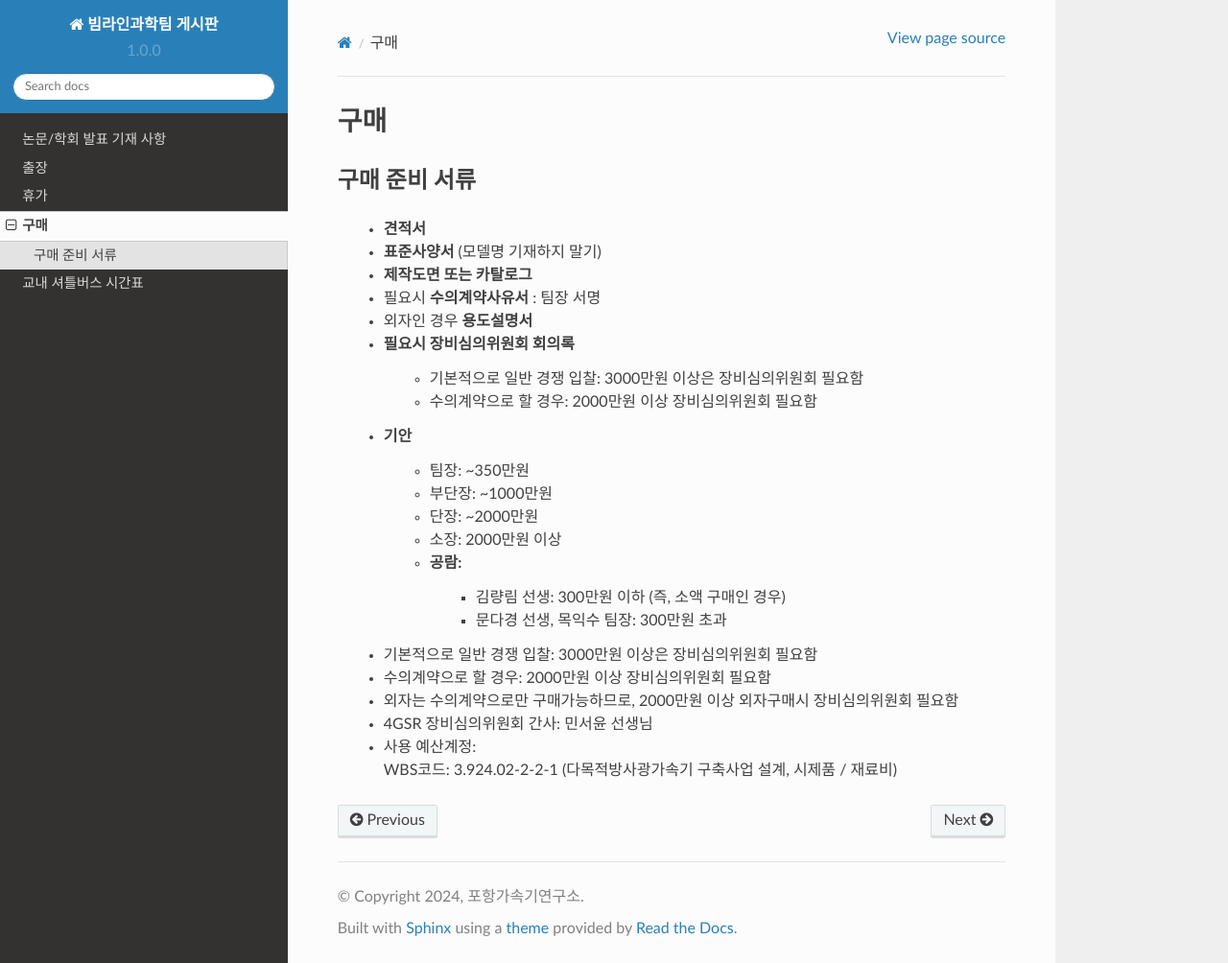
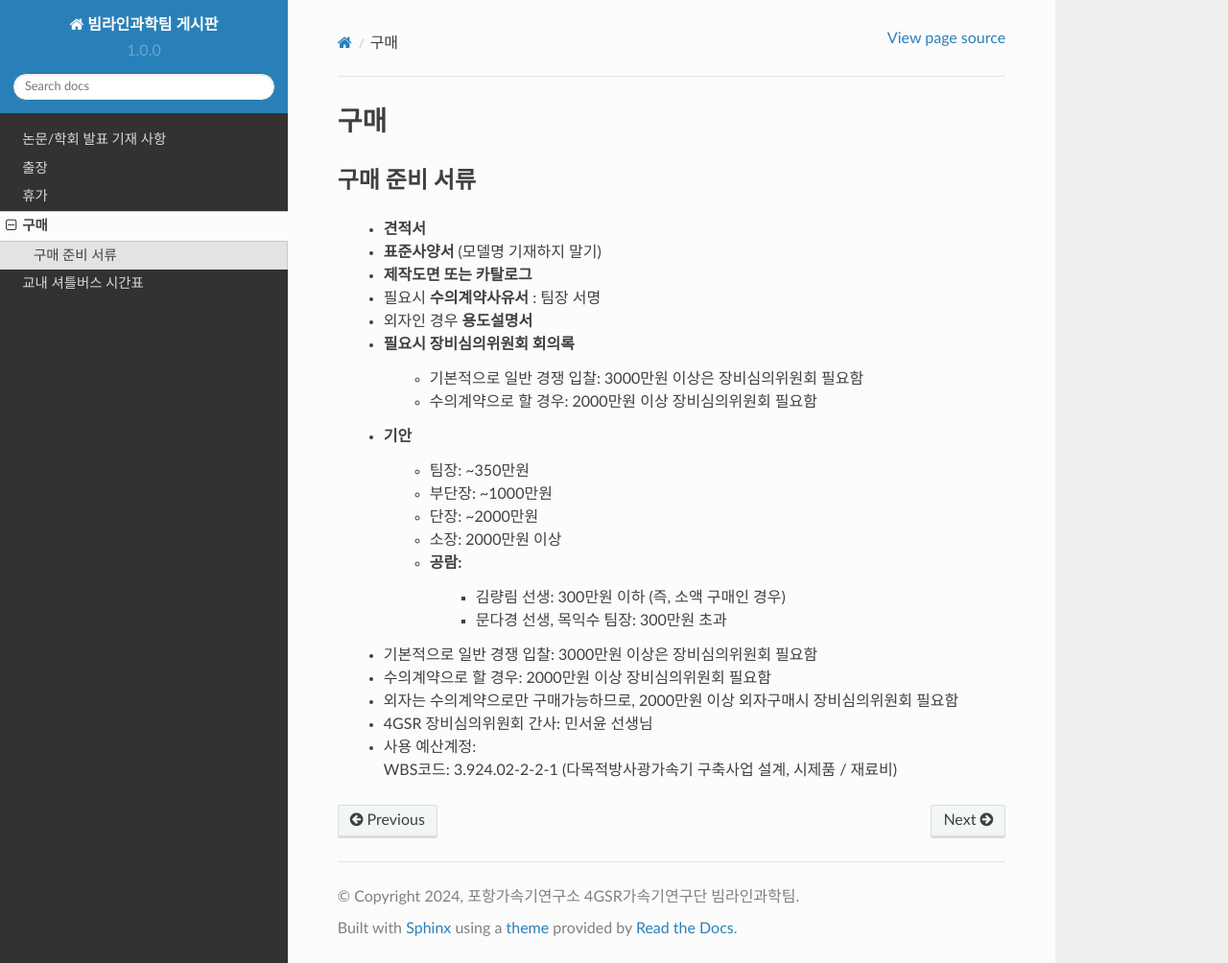
Before and after one commit to limjh0/BeamlineScienceTeam, a Sphinx documentation site: the page built from docs/source/purchase.rst, in a window 1280 px wide and 1004 px high. Shown: the whole window at 96% size. Built offline with Sphinx 7.4.7 and the Read the Docs theme 2.0.0, drawn with Linux system fonts in a browser that asks for light colours.

```diff
--- a/docs/source/conf.py
+++ b/docs/source/conf.py
@@ -3,7 +3,7 @@
 # -- Project information
 
 project = '빔라인과학팀 게시판'
-copyright = '2024, 포항가속기연구소'
+copyright = '2024, 포항가속기연구소 4GSR가속기연구단 빔라인과학팀'
 author = '빔라인과학팀'
 
 release = '1.0'
```
Also changed, not shown: docs/source/purchase.rst (line endings or trailing spaces).
